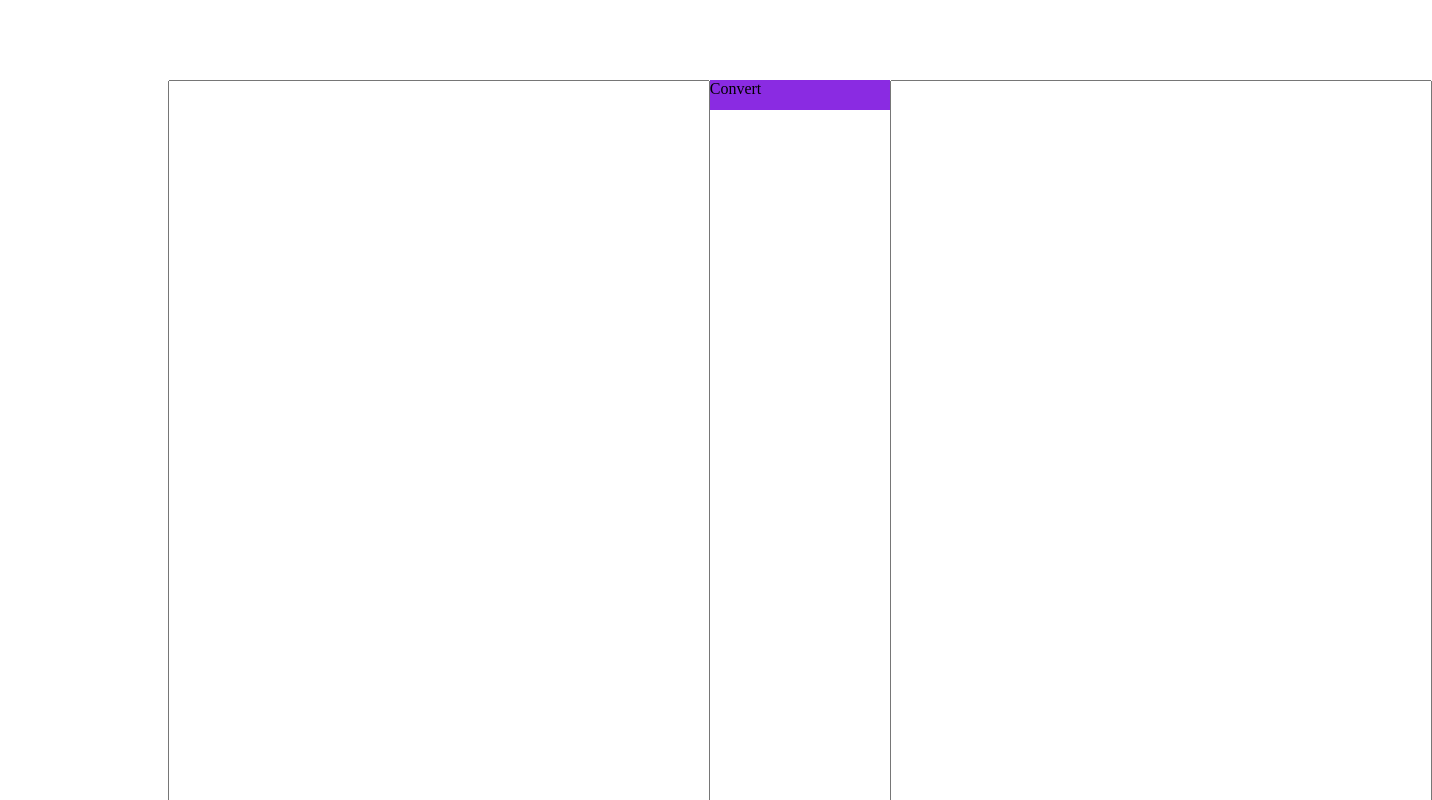
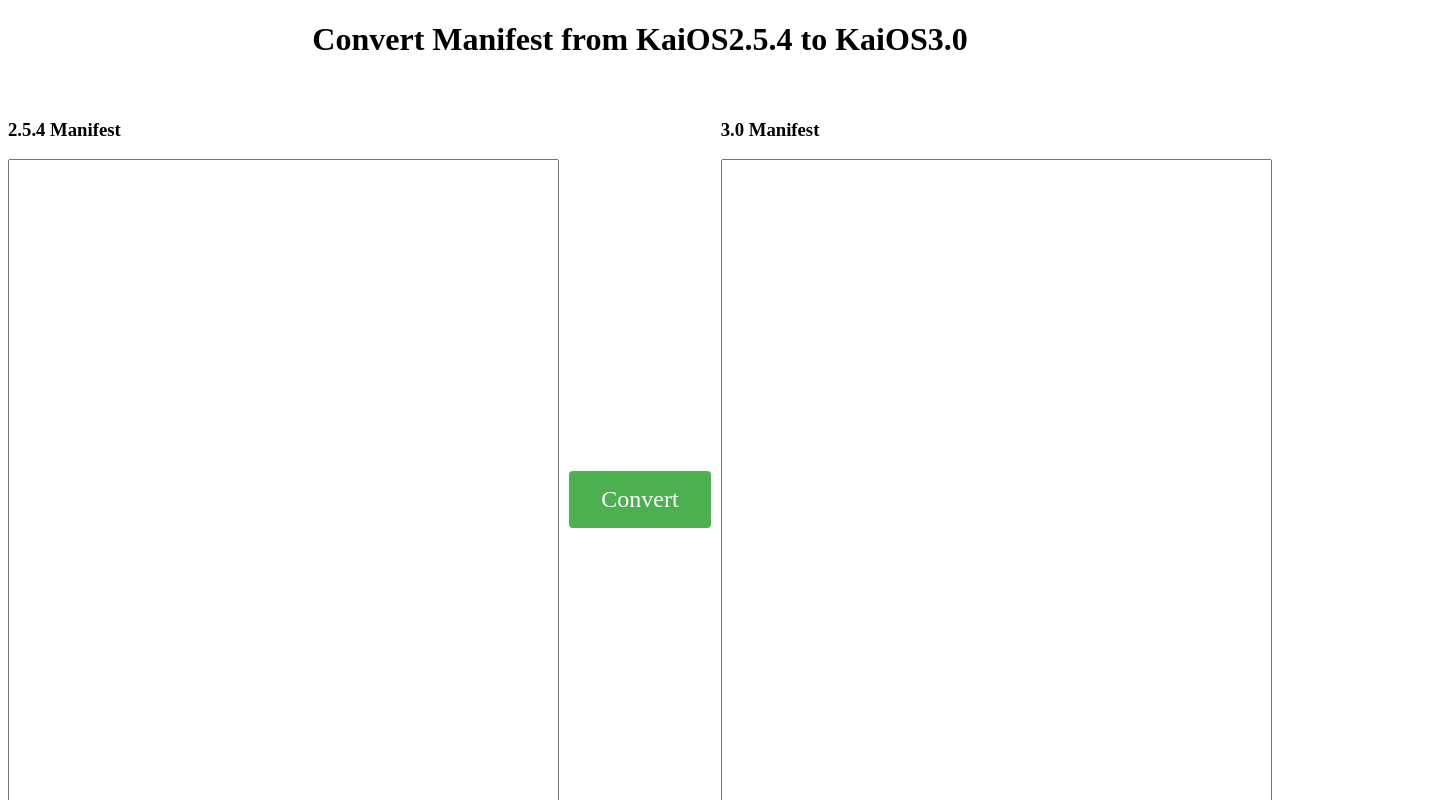
Before and after one commit to firegnu/next-manifest-convert, a Next.js app: page / in a window 1280 px wide. Shown: the top 800 px of the page, 1432 px wide, since content can reach past the window. Built offline with nearby package versions, Linux system fonts and the light colour scheme.

Commit message:
modify css style

```diff
--- a/pages/index.js
+++ b/pages/index.js
@@ -91,19 +91,26 @@
 
 function Home() {
   return (
-    <div className={utilStyles.convertcontainer}>
+    <>
+     <div>
+       <h1 className={utilStyles.headerTitle}>Convert Manifest from KaiOS2.5.4 to KaiOS3.0</h1>
+     </div>
+     <div className={utilStyles.convertcontainer}>
       <div className={utilStyles.converttextarea}>
+        <h3>2.5.4 Manifest</h3>
         <textarea className={utilStyles.convertcontent} id="orimanifest">
         </textarea>
       </div>
-      <div className={utilStyles.converBtn} onClick={handleClick}>
+      <div className={utilStyles.button} onClick={handleClick}>
         Convert
       </div>
       <div className={utilStyles.converttextarea}>
-        <textarea className={utilStyles.convertcontent} id="newmanifest">
+        <h3>3.0 Manifest</h3>
+        <textarea className={utilStyles.convertcontent} id="newmanifest" readOnly>
         </textarea>
       </div>
     </div>
+      </>
   )
 }
 
--- a/styles/utils.module.css
+++ b/styles/utils.module.css
@@ -3,10 +3,8 @@
     flex-direction: row;
     width: 100%;
     height: 50rem;
-    margin-top: 5rem;
-    margin-bottom: 5rem;
-    margin-left: 10rem;
-    margin-right: 10rem;
+    padding-top: 20px;
+    align-items: center;
 }
 
 .converttextarea {
@@ -20,9 +18,19 @@
     height: 100%
 }
 
-.converBtn {
-    width: 70px;
-    height: 30px;
-    background-color: blueviolet;
-    flex: 1;
+.button {
+    background-color: #4CAF50; /* Green */
+    border: none;
+    color: white;
+    padding: 15px 32px;
+    text-align: center;
+    text-decoration: none;
+    display: inline-block;
+    margin: 10px;
+    border-radius: 4px;
+    font-size: 24px;
 }
+
+.headerTitle {
+    text-align: center;
+}
```
